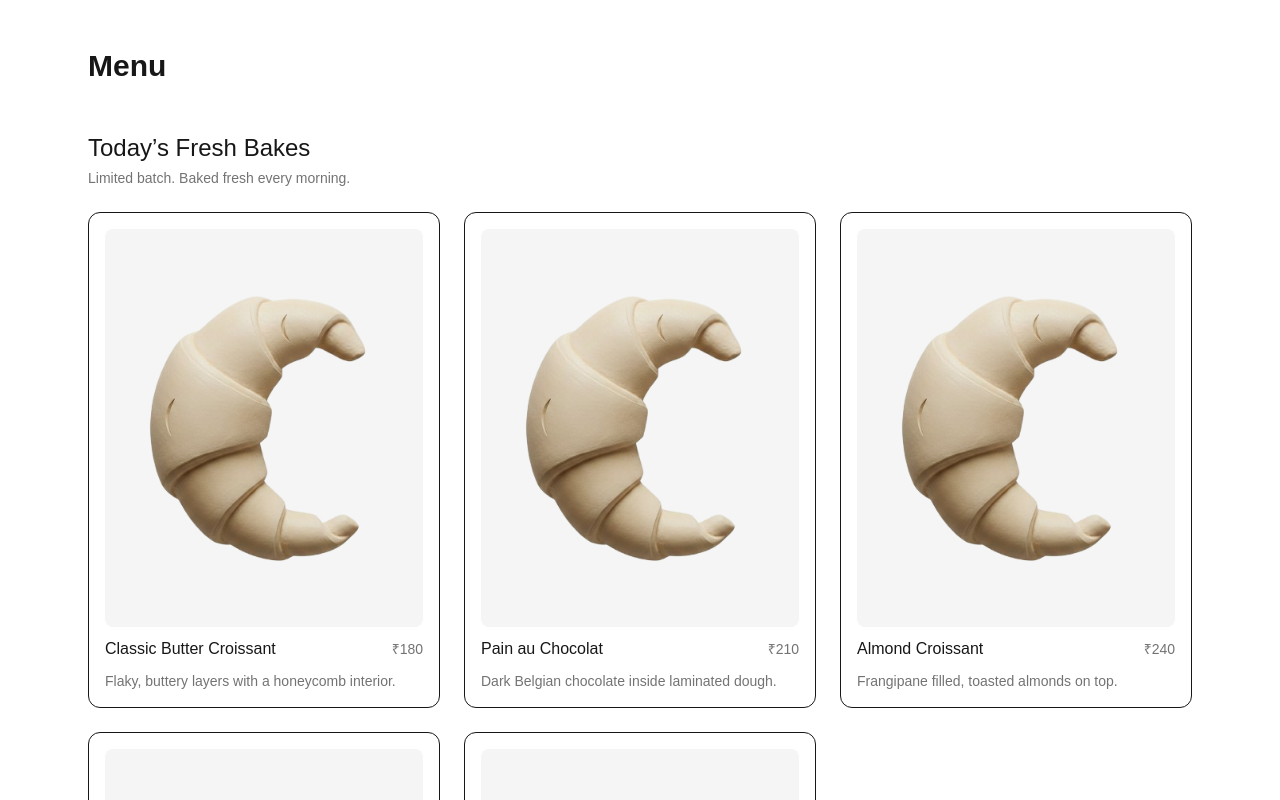
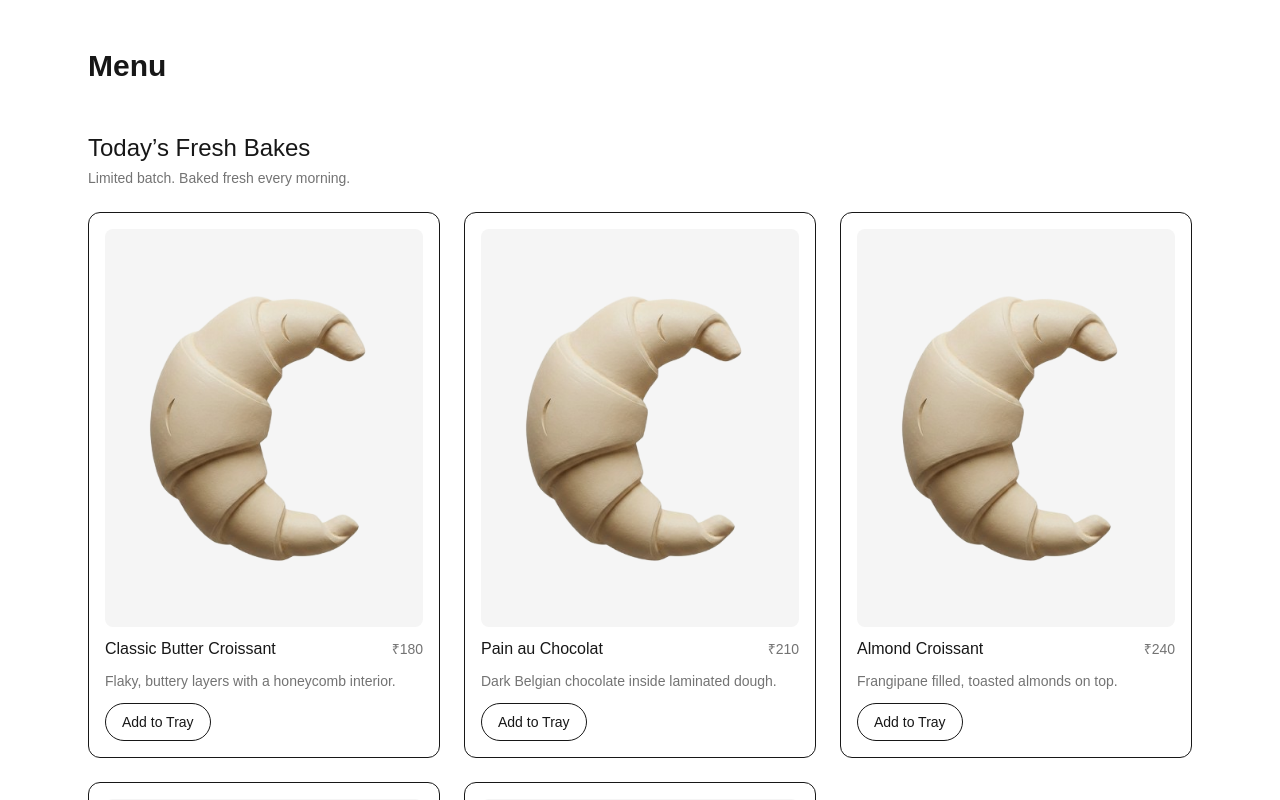
Before and after one commit to lovanshgaur/crumbandbrew, a Next.js app: page /menu in a window 1280 px wide. Shown: the top 800 px of the page. Built offline with nearby package versions, Linux system fonts and the light colour scheme.

Commit message:
adding local cart state and add-to-tray interaction

```diff
--- a/src/app/menu/page.js
+++ b/src/app/menu/page.js
@@ -1,7 +1,21 @@
+"use client";
+import { useState } from "react";
 import { CATEGORIES, MENU } from "@/data/menu";
 import CategorySection from "@/components/CategorySection";
 
 export default function MenuPage() {
+    const [cart, setCart] = useState({});
+    function updateCart(item) {
+        setCart((prev) => {
+            const qty = prev[item.id]?.qty || 0;
+
+            return {
+                ...prev,
+                [item.id]: { ...item, qty: qty + 1 },
+            };
+        });
+    }
+
     return (
         <main className="min-h-screen px-6 py-12 max-w-6xl mx-auto">
             <h1 className="text-3xl font-semibold mb-12">Menu</h1>
@@ -15,6 +29,8 @@ export default function MenuPage() {
                             key={cat.id}
                             category={cat}
                             items={items}
+                            cart={cart}
+                            updateCart={updateCart}
                         />
                     );
                 })}
--- a/src/components/CategorySection.jsx
+++ b/src/components/CategorySection.jsx
@@ -1,6 +1,6 @@
 import MenuItemCard from "./MenuItemCard";
 
-export default function CategorySection({ category, items }) {
+export default function CategorySection({ category, items, cart, updateCart }) {
   if (!items.length) return null;
 
   return (
@@ -12,7 +12,12 @@ export default function CategorySection({ category, items }) {
 
       <div className="grid gap-6 sm:grid-cols-2 lg:grid-cols-3">
         {items.map((item) => (
-          <MenuItemCard key={item.id} item={item} />
+          <MenuItemCard
+            key={item.id}
+            item={item}
+            cart={cart}
+            updateCart={updateCart}
+          />
         ))}
       </div>
     </section>
--- a/src/components/MenuItemCard.jsx
+++ b/src/components/MenuItemCard.jsx
@@ -1,6 +1,7 @@
 import Image from "next/image";
 
-export default function MenuItemCard({ item }) {
+export default function MenuItemCard({ item, cart, updateCart }) {
+  const qty = cart[item.id]?.qty || 0;
   return (
     <div className="border rounded-xl p-4 space-y-3">
       <div className="aspect-[4/5] bg-neutral-100 rounded-lg overflow-hidden relative">
@@ -18,6 +19,12 @@ export default function MenuItemCard({ item }) {
       </div>
 
       <p className="text-sm text-neutral-500">{item.desc}</p>
+      <button
+        onClick={() => updateCart(item)}
+        className="text-sm font-medium border rounded-full px-4 py-2"
+      >
+        {qty > 0 ? `Add more (${qty})` : "Add to Tray"}
+      </button>
     </div>
   );
 }
```
Lines whose indentation alone changed are shown as unchanged.
